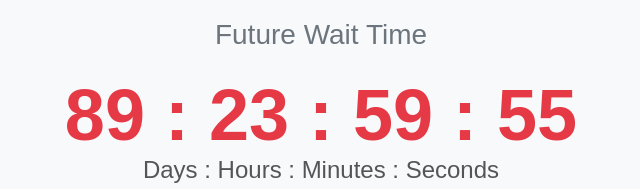
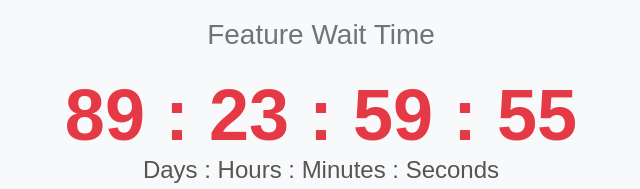
Before and after one commit to WaterRomel93/wait-time.github.io, a plain HTML site: page index.html in a window 1280 px wide. Shown: the part 178-367 px from the top of the page, 319-959 px from the left. Drawn offline with Linux system fonts and the light colour scheme.

Commit message:
Update index.html

```diff
--- a/index.html
+++ b/index.html
@@ -38,7 +38,7 @@
 <body>
 
   <h1>Estimated Wait Time</h1>
-  <h2 class="sub-title">Future Wait Time</h2>
+  <h2 class="sub-title">Feature Wait Time</h2>
 
   <div id="timer">Loading...</div>
   <div class="label">Days : Hours : Minutes : Seconds</div>
```
